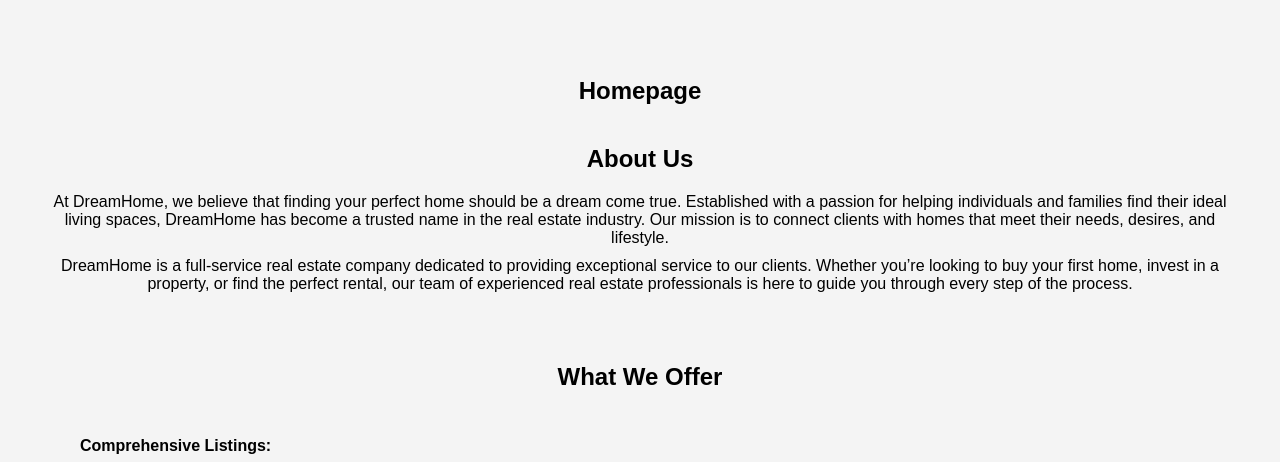
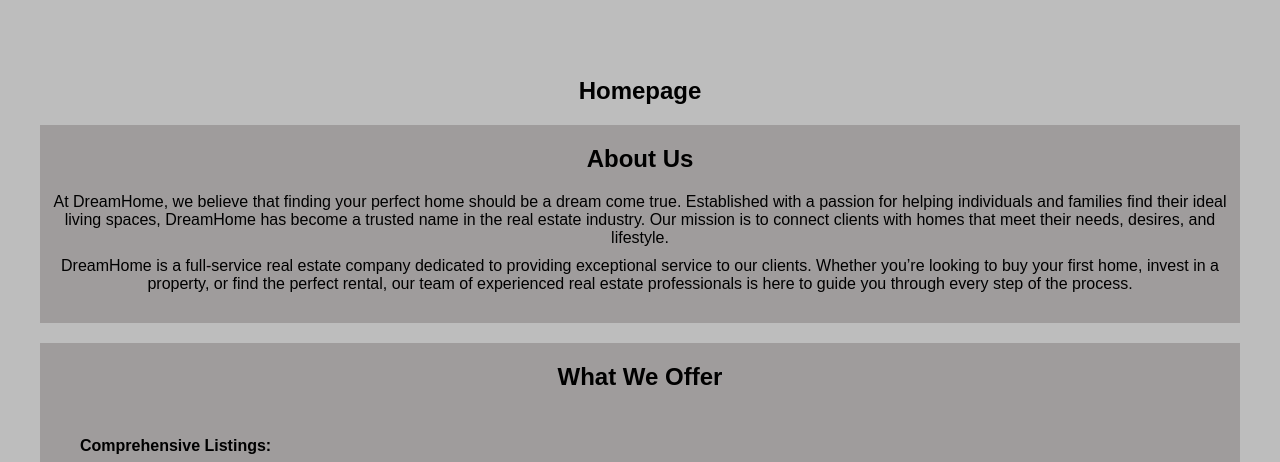
Before and after one commit to EngraciaBatista/DreamHome_COMP214402, a website: page public/index.html in a window 1280 px wide. Shown: the part 312-774 px from the top of the page. Drawn offline with Linux system fonts and the light colour scheme.

Commit message:
styles update

```diff
--- a/public/styles.css
+++ b/public/styles.css
@@ -1,7 +1,7 @@
 /* Global Styles */
 body {
     font-family: Arial, sans-serif;
-    background-color: #f4f4f4;
+    background-color: #bdbdbd;
     margin: 0;
     padding: 0;
     display: flex;
@@ -66,6 +66,7 @@
     margin: 20px auto;
     padding: 20px;
     text-align: center;
+
   }
 
   .container {
@@ -75,6 +76,7 @@
     align-items: center;
     margin-top: 20px;
     width: 100%;
+    background-color: rgba(41, 29, 29, 0.2);
   }
 
   .column {
```
